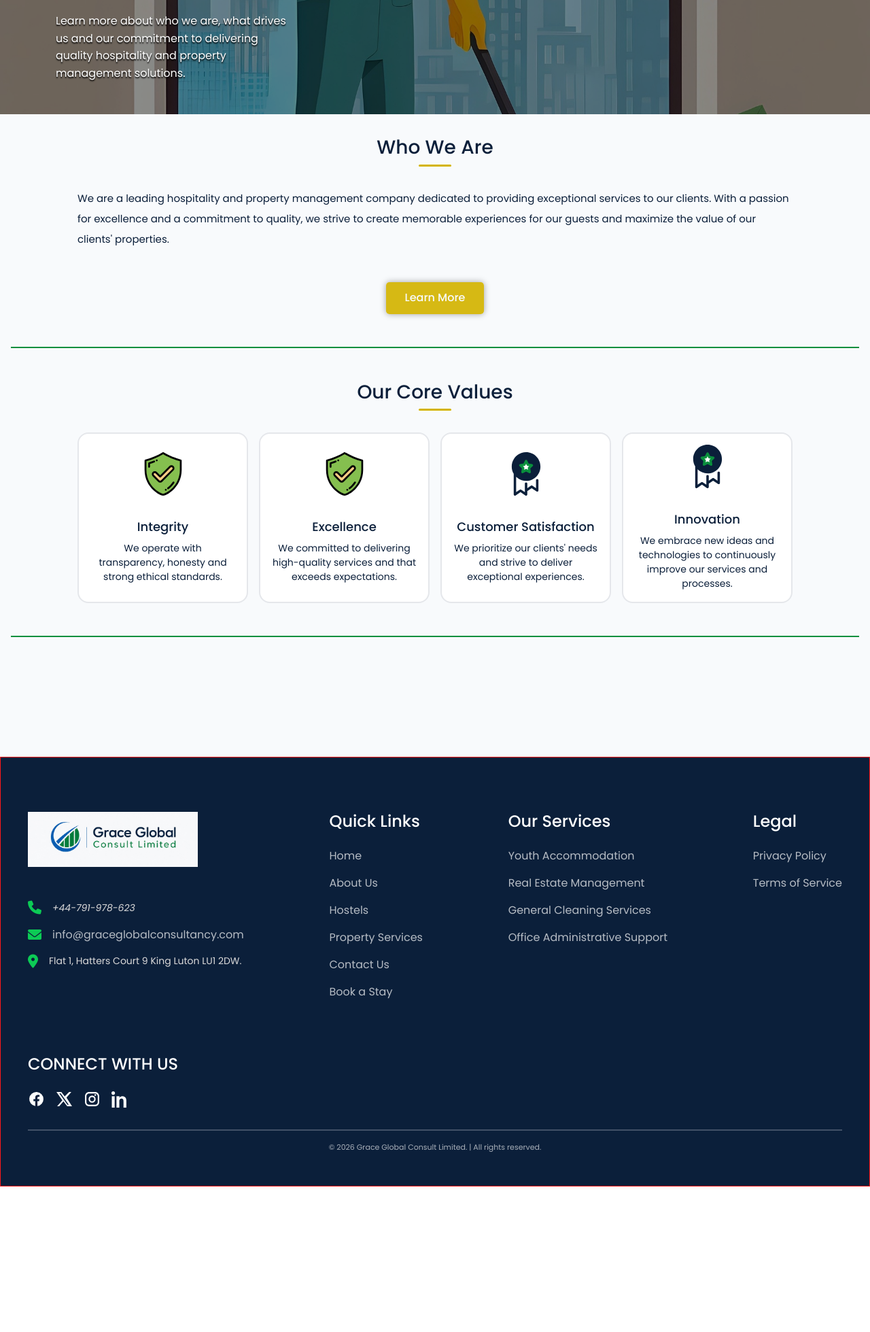
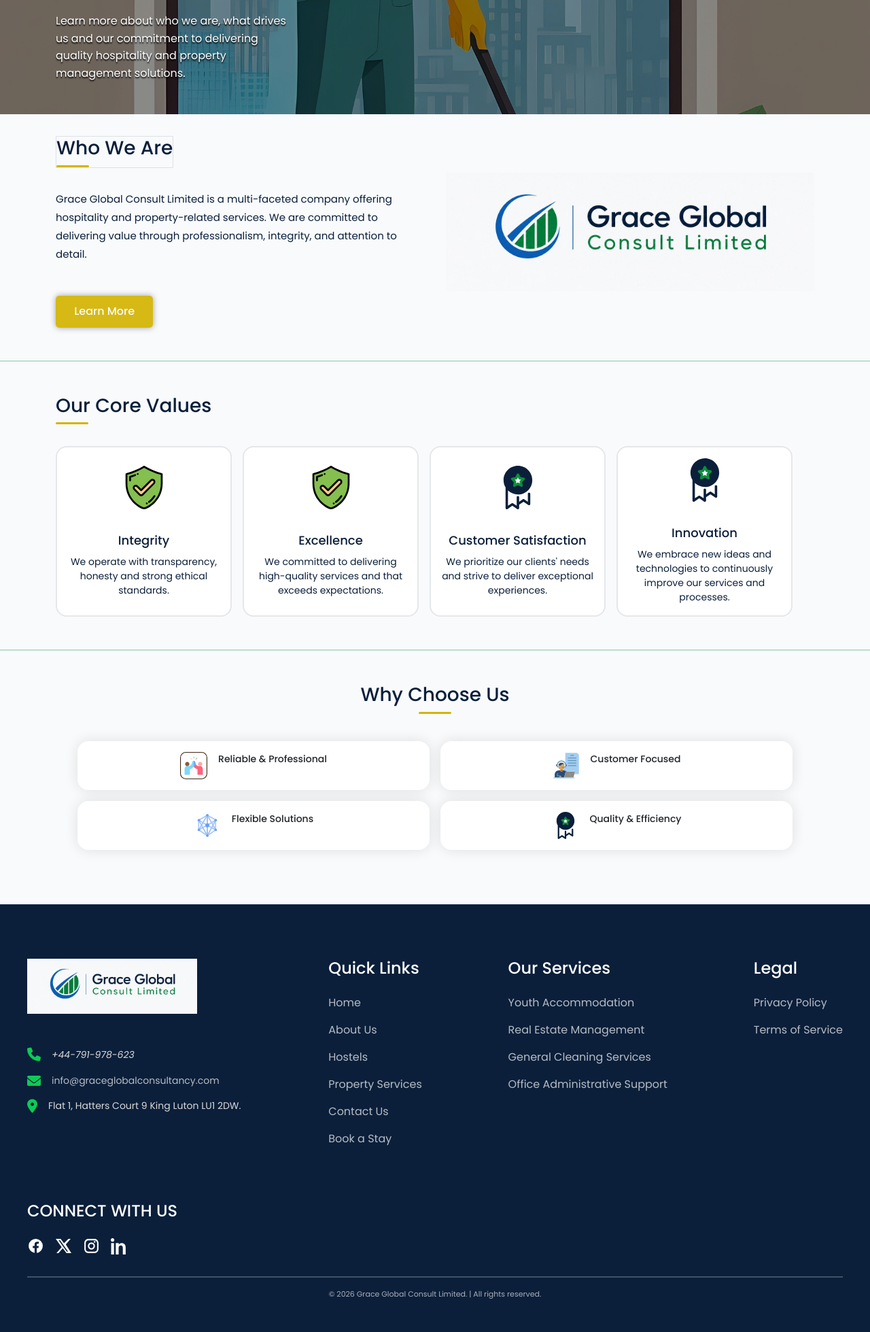
Before and after one commit to devbros595/grace-global-consult, a Django app: template core/templates/about_us.html in a window 1280 px wide. Shown: the part 240-2199 px from the top of the page at 68% size. Before the commit the page ends 1985 px from the top, so only its background shows below. Run offline with Django 5.2, Linux system fonts and the light colour scheme; the template is opened without the code that fills it, so the values that code supplies are empty.

Commit message:
More css fixes

```diff
--- a/core/static/css/about_us.css
+++ b/core/static/css/about_us.css
@@ -54,11 +54,12 @@
 }
 
 .section-line {
-  background: rgb(212, 180, 1);
-  height: 0.2rem;
-  width: 3rem;
-  border-radius: 3rem;
+  margin: 0 auto;
 }
+
+/* .section-heading{
+
+} */
 
 .section-heading h3 {
   color: #0b1f3a;
@@ -82,17 +83,6 @@
 }
 
 .sections {
-<<<<<<< HEAD
-  background-color: #f8fafc;
-  padding-bottom: 10rem;
-}
-
-.sections hr {
-  border-top: 2px solid #0A8F3D;
-  margin: 1rem;
-  opacity: 100;
-}
-=======
   padding-bottom: 3rem;
 }
 
@@ -169,18 +159,45 @@ hr {
   font-weight: 500;
 }
 
-.partner .banner-cta {
+.about-partner .banner-cta {
   flex-direction: row;
   justify-content: center;
 }
 
-.partner .banner-cta a {
+.about-partner .banner-cta a {
   padding: 0.7rem 1rem;
   font-size: 16px;
   font-weight: 500;
 }
 
 @media (min-width: 768px) {
+  .who-we-are .container {
+    display: flex;
+    justify-content: center;
+    align-items: center;
+    gap: 2rem;
+  }
+
+  .who-we-are-content {
+    align-items: flex-start;
+    gap: 2rem;
+    padding: 0;
+    width: 65%;
+  }
+
+  .who-we-are-img {
+    width: 35%;
+  }
+
+  .who-we-are-img img {
+    width: 100%;
+    height: auto;
+  }
+
+  .who-we-are-content p {
+    line-height: 1.8;
+  }
+
   .value-container {
     justify-content: center;
   }
@@ -204,12 +221,49 @@ hr {
   .value-item-text span {
     font-weight: 500;
     font-size: 18px;
+    text-align: center;
   }
 
   .value-item-text p {
     line-height: normal;
     text-align: center;
-    margin:0;
+    margin: 0;
+  }
+
+  .core-value .who-we-are-content {
+    align-items: center;
+    width: 100%;
+  }
+
+
+}
+@media (min-width: 992px) {
+  .section-line {
+    margin: 0;
+  }
+  .who-we-are .container {
+    gap: 2rem;
+  }
+
+  .who-we-are-content {
+    gap: 2rem;
+    padding: 0;
+    padding-right: 2rem;
+    width: 50%;
+  }
+
+  .who-we-are-img {
+    width: 50%;
+  }
+
+  .who-we-are-img img {
+    width: 100%;
+    height: auto;
+  }
+
+  .core-value .who-we-are-content {
+    align-items: flex-start;
+    width: 100%;
   }
 }
 
@@ -218,4 +272,3 @@ hr {
     color: #ffffff;
     transform: scale(0.95);
   } */
->>>>>>> 7d05048 (Refactor About Us page: update styles, add core values section, and enhance layout)
--- a/core/static/css/base.css
+++ b/core/static/css/base.css
@@ -206,7 +206,7 @@ footer {
   background-color: #0b1f3a;
   color: #ffffff;
   padding: 2rem 1rem;
-  border: 1px solid #ff1919;
+  position: relative;
 }
 
 footer a {
@@ -223,6 +223,7 @@ footer a:hover {
 .footer-wrapper {
   display: flex;
   flex-direction: column;
+  justify-content: center;
   gap: 3rem;
   margin-bottom: 2rem;
 }
@@ -236,6 +237,10 @@ footer a:hover {
 
 .footer-wrapper ul li {
   list-style: none;
+}
+
+.footer-logo{
+  padding-right: 2px;
 }
 
 .footer-logo img {
@@ -261,6 +266,10 @@ footer a:hover {
   color: #dbdada;
   font-size: 14px;
   text-transform: capitalize;
+}
+
+.via-email a{
+  font-size: 14px;
 }
 
 .quick-links,
--- a/core/static/css/index.css
+++ b/core/static/css/index.css
@@ -65,6 +65,7 @@
   flex-direction: column;
   gap: 2.5rem;
 }
+
 
 .section-heading h3 {
   color: #0b1f3a;
--- a/core/templates/about_us.html
+++ b/core/templates/about_us.html
@@ -17,30 +17,29 @@
   <section class="who-we-are">
     <div class="container">
       <div class="who-we-are-content">
-        <div class="text-center section-heading">
+        <div class="section-heading border">
           <h3>Who We Are</h3>
-          <div class="section-line mx-auto"></div>
+          <div class="section-line"></div>
         </div>
         <p>
-          We are a leading hospitality and property management company dedicated
-          to providing exceptional services to our clients. With a passion for
-          excellence and a commitment to quality, we strive to create memorable
-          experiences for our guests and maximize the value of our clients'
-          properties.
+          Grace Global Consult Limited is a multi-faceted company offering hospitality and property-related services. We are committed to delivering value through professionalism, integrity, and attention to detail.
         </p>
         <a href="{% url 'contact_us' %}">Learn More</a>
+      </div>
+      <div class=" who-we-are-img d-none d-md-block">
+        <img src="{% static 'img/grace-global-logo.jpeg' %}" alt="">
       </div>
     </div>
   </section>
   <hr />
-  <section class="who-we-are">
+  <section class="who-we-are core-value">
     <div class="container">
       <div class="who-we-are-content">
-        <div class="text-center section-heading">
+        <div class="section-heading">
           <h3>Our Core Values</h3>
-          <div class="section-line mx-auto"></div>
+          <div class="section-line"></div>
         </div>
-        <div class="value-container">
+        <div class="value-container ">
           <div class="row g-3">
             <div class="col-12 col-md-6 col-lg-3 d-flex justify-content-center">
               <div class="value-item">
@@ -104,7 +103,7 @@
     </div>
   </section>
   <hr />
-  <section class="d-block d-md-none why-choose-us">
+  <section class="why-choose-us">
     <div class="container">
       <div class="why-us">
         <div class="text-center section-heading">
@@ -142,7 +141,7 @@
       </div>
     </div>
   </section>
-  <section class="partner d-block d-md-none">
+  <section class="partner d-block d-md-none about-partner">
     <div class="container">
       <div class="partner-banner">
         <div class="banner-header">Partner with us or stay with us today.</div>
```
